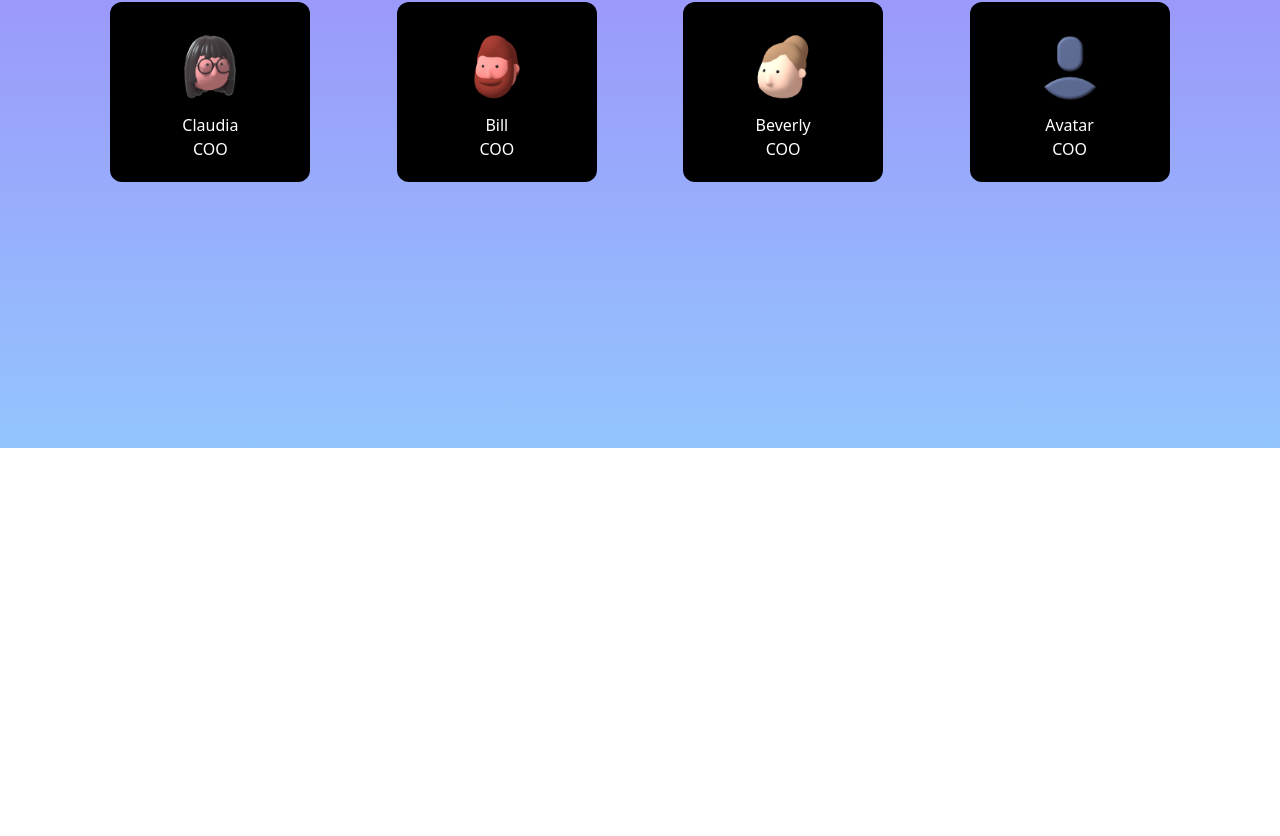
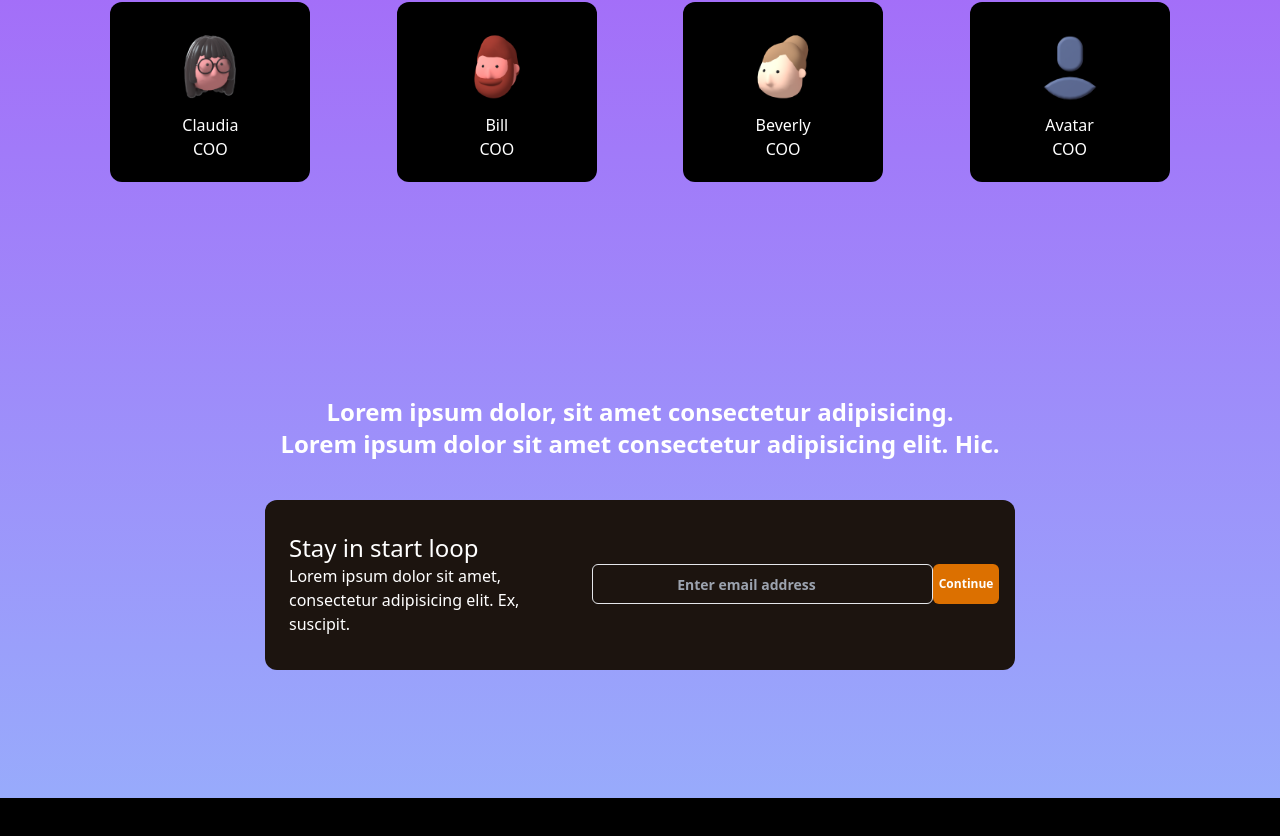
Before and after one commit to Kevin-ORojas/PageGaming, a React (Vite) app: page /about in a window 1280 px wide. Shown: the part 1950-2786 px from the top of the page. Before the commit the page ends 2398 px from the top, so only its background shows below. Built offline with nearby package versions, Linux system fonts and the light colour scheme.

Commit message:
home y about terminado

```diff
--- a/src/pages/About.jsx
+++ b/src/pages/About.jsx
@@ -157,8 +157,11 @@ const About = () => {
         </article>
       </section>
 
-      <section className="w-full h-[550px] mt-28">
-        <h2 className="text-white text-left font-bold md:ml-20 text-2xl py-4 ">Our Team</h2>
+      <section className="w-full h-[450px] mt-28">
+        <h2 className="text-white text-left font-bold md:ml-10 ml-10 text-2xl py-4">
+          Our Team
+        </h2>
+
         <article className="flex p-10 justify-evenly flex-wrap gap-4 items-center">
           <div className="bg-black rounded-xl w-[200px] h-[180px] flex justify-center items-center flex-col text-white">
             <img
@@ -175,7 +178,7 @@ const About = () => {
               src="./images/Bill.png"
               alt="bill"
             />
-            <h2 >Bill</h2>
+            <h2>Bill</h2>
             <p>COO</p>
           </div>
           <div className="bg-black rounded-xl w-[200px] h-[180px] flex justify-center items-center flex-col text-white">
@@ -198,6 +201,77 @@ const About = () => {
           </div>
         </article>
       </section>
+
+      <section className="w-full md:h-[450px] p-4">
+        <article className="flex flex-col items-center justify-center  gap-2">
+          <div className="my-8 text-center text-white font-semibold text-xl md:text-2xl">
+            <h1>Lorem ipsum dolor, sit amet consectetur adipisicing.</h1>
+            <p>Lorem ipsum dolor sit amet consectetur adipisicing elit. Hic.</p>
+          </div>
+          <div className="border-1 bg-barraloop rounded-xl flex-shrink-0 w-full md:w-[750px] h-[170px] lg:w-[650] md: py-4 pl-2">
+            <div
+              className="text-center md:flex md:justify-center md:items-center md:mt-4
+             "
+            >
+              <div>
+                <h2 className="text-white text-left pl-4 md:text-2xl">
+                  Stay in start loop
+                </h2>
+                <p className="text-white text-left pl-4">
+                  Lorem ipsum dolor sit amet, consectetur adipisicing elit. Ex,
+                  suscipit.
+                </p>
+              </div>
+              <div className="md:w-[100%] p-4 md:py-4 flex justify-center items-center">
+                <input
+                  type="text"
+                  placeholder="Enter email address"
+                  className="rounded-md w-full pr-[2rem] bg-transparent border placeholder-[10px] h-[40px] text-[14px] text-center font-semibold" // Agregar espacio a la derecha para el botón
+                />
+                <button className="top-[73px] md:top-[50px] left-38 right-0 h-[2.4rem] w-[5rem] md:w-30 md:h-10 rounded-md bg-colorCnt  text-white font-bold text-[10px] md:text-[12px]">
+                  Continue
+                </button>
+              </div>
+            </div>
+          </div>
+        </article>
+      </section>
+
+      <footer className="bg-black w-full h-[350px] text-white">
+        <section className="grid grid-cols-3 justify-center items-center h-full p-4">
+          <div className="">
+            <h2 className="font-bold text-xl py-2">logo</h2>
+            <p>
+              Lorem ipsum dolor sit amet consectetur adipisicing elit. Atque,
+              tenetur!
+            </p>
+            <span>@logo</span>
+          </div>
+
+          <div className="flex flex-col justify-center items-center ">
+            <h2 className="font-bold text-xl py-2">About us</h2>
+            <span>Zeux</span>
+            <span>Porfolio</span>
+            <span>Careers</span>
+            <span>Contac Us</span>
+          </div>
+
+          <div>
+            <h2 className="text-xl font-bold py-2">logo</h2>
+            <p>
+              Lorem ipsum dolor sit amet consectetur adipisicing elit. Atque,
+              tenetur!
+            </p>
+
+            <p>+988 89097 890</p>
+          </div>
+          <div className="col-span-4 border-b border-gray-100 "></div>
+          <div></div>
+          <h3 className="text-center w-full">
+            &copy;Nozdov all right {new Date().getFullYear()}
+          </h3>
+        </section>
+      </footer>
     </main>
   );
 };
--- a/src/pages/Home.jsx
+++ b/src/pages/Home.jsx
@@ -297,7 +297,7 @@ const Home = () => {
             <h1>Lorem ipsum dolor, sit amet consectetur adipisicing.</h1>
             <p>Lorem ipsum dolor sit amet consectetur adipisicing elit. Hic.</p>
           </div>
-          <div className="border-1 bg-barraloop rounded-xl flex-shrink-0 w-full md:w-[750px] h-[150px] lg:w-[650] md: py-4 pl-2 ">
+          <div className="border-1 bg-barraloop rounded-xl flex-shrink-0 w-full md:w-[750px] h-[170px] lg:w-[650] md: py-4 pl-2 ">
             <div
               className="text-center md:flex md:justify-center md:items-center md:mt-4
              "
--- a/src/pages/Navbar.jsx
+++ b/src/pages/Navbar.jsx
@@ -9,7 +9,7 @@ const Navbar = () => {
   };
 
   return (
-    <header className="bg-black z-50 flex justify-between md:justify-around p-4 px-6 relative  items-center">
+    <header className="bg-black z-50 sticky top-0 w-full flex justify-between md:justify-around p-4 px-6 relative items-center">
       <img className="w-14" src="./images/gamecolsole.png " alt="" />
 
       <i
@@ -20,9 +20,9 @@ const Navbar = () => {
       ></i>
 
       <nav
-        className={`items-center absolute top-full  -left-full w-[100%] grid gap-4 px-2 text-xl  ${
+        className={`items-center absolute top-full -left-full w-[100%] grid gap-4 px-2 text-xl  ${
           isMenuVisible ? "left-0" : "-top-full"
-        }  duration-700 md:static md:flex md:w-auto p-6  place-content-center place-items-center rounded-sm  text-white bg-black`}
+        }  duration-700 md:static md:flex md:w-auto p-6 place-content-center place-items-center rounded-sm  text-white bg-black`}
       >
         <ul className="flex flex-col items-center md:flex md:flex-row gap-8">
           <li>
```
